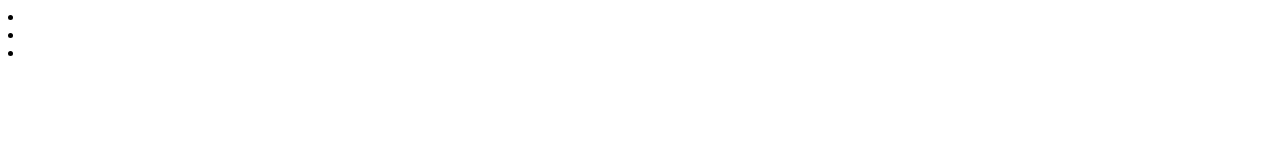
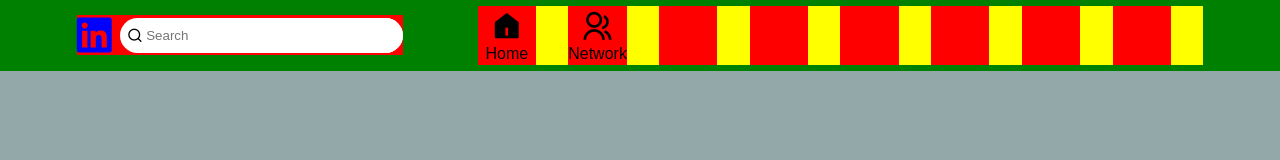
Before and after one commit to abuzaransaridev/linkedin-responsive-website, a plain HTML site: page index.html in a window 1280 px wide. Drawn offline with nearby package versions, Linux system fonts and the light colour scheme.

Commit message:
navbar added

```diff
--- a/index.html
+++ b/index.html
@@ -4,17 +4,120 @@
 		<title>
 			linkedin-responsive-website
 		</title>
+		<link rel="stylesheet" href="https://cdnjs.cloudflare.com/ajax/libs/font-awesome/6.7.2/css/all.min.css">
+		<link href="https://cdn.jsdelivr.net/npm/remixicon@4.6.0/fonts/remixicon.css" rel="stylesheet">
+		<style>
+			*{
+				padding:0;
+				margin:0;
+			}
+			body{
+				background-color: rgb(147, 168, 168);
+				font-family:Arial ,sans sarif;
+			}
+			a{
+				text-decoration: none;
+			}
+			header{
+				display:flex;
+				align-items:center;
+				justify-content: space-between;
+				padding:0.4rem 4.8rem;
+				background:green;
+			}
+			header div{
+				display:flex;
+				align-items:center;
+				justify-content:center;
+				width:29%;
+				background:red;
+			}
+			.fa-linkedin{
+				color:blue;
+				font-size: 2.5rem;
+			}
+			header a{
 
-		<style>
+				font-size:1.9rem;
+				background:blue;
+				color:white;
+				font-weight:bold;
+				padding:0rem 0.3rem;
+				border-radius:3px;
+			}
+			.input_box
+			{
+				background:white;
+				margin-left:0.5rem;
+				border-radius:20px;
+				padding-left:0.45rem;
+				display:flex;
+				align-items:center;
+				width:100%;
+			}
+			header input{
+				outline:none;
+				padding:.6rem 0.2rem;
+				border:none;
+				border-radius:20px;
+				width:100%;
+			}
+			.input_box:hover{
+				background-color: rgba(147, 168, 168, .9);
+			}
+			header input:hover{
+				background-color: rgba(147, 168, 168, .9);
+			}
+			nav{
+				display:grid;
+				grid-template-columns:repeat(8,1fr);
+				background:yellow;
+			}
+			.boxes{
+				display: flex;
+				flex-direction: column;
+				align-items: center;
+				padding:0.1rem 1rem;
+			}
+			.home-font{
+				font-size:2rem;
+			}
 		</style>
 	</head>
 
 	<body>
 		<header>
+			<div class="">
+				<i class="fa-brands fa-linkedin"></i>
+				<div class="input_box"><i class="ri-search-line"></i><input type="text" placeholder="Search"></div>
+			</div>
 			<nav>
-				<li></li>
-				<li></li>
-				<li></li>
+				<div class="boxes">
+					<span class="home-font"><i class="ri-home-5-fill"></i></span>
+					<span>Home</span>
+				</div>
+				<div class="boxes">
+					<span class="home-font"><i class="ri-group-line"></i></i></span>
+					<span>Network</span>
+				</div>
+				<div class="boxes">
+
+				</div>
+				<div class="boxes">
+
+				</div>
+				<div class="boxes">
+
+				</div>
+				<div class="boxes">
+
+				</div>
+				<div class="boxes">
+
+				</div>
+				<div class="boxes">
+
+				</div>
 			</nav>
 		</header>
 	</body>
```
